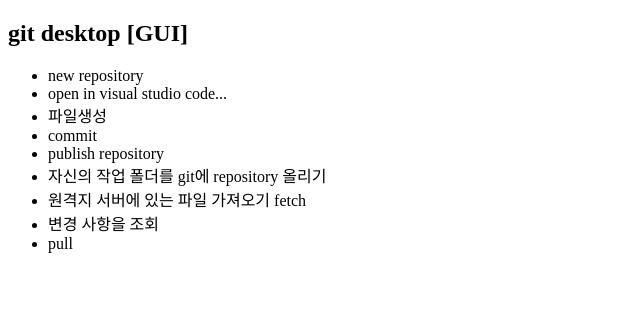
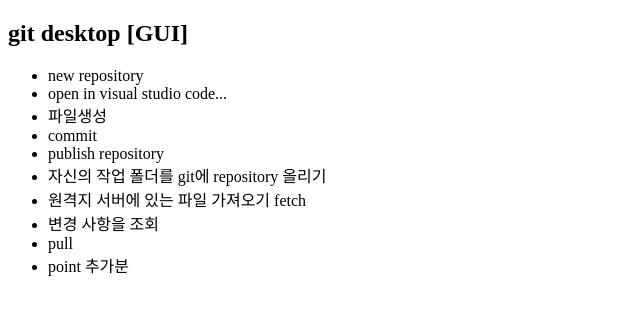
Before and after one commit to oossongoo/projectEX, a plain HTML site: page index.html in a window 1280 px wide. Shown: the whole page, without its empty margins (0-640 px from the left). Drawn offline with Linux system fonts and the light colour scheme.

Commit message:
point 추가분

```diff
--- a/index.html
+++ b/index.html
@@ -17,6 +17,7 @@
         <li>원격지 서버에 있는 파일 가져오기 fetch</li>
         <li>변경 사항을 조회</li>
         <li>pull</li>
+        <li>point 추가분</li>
     </ul>
 </body>
 </html>
```
